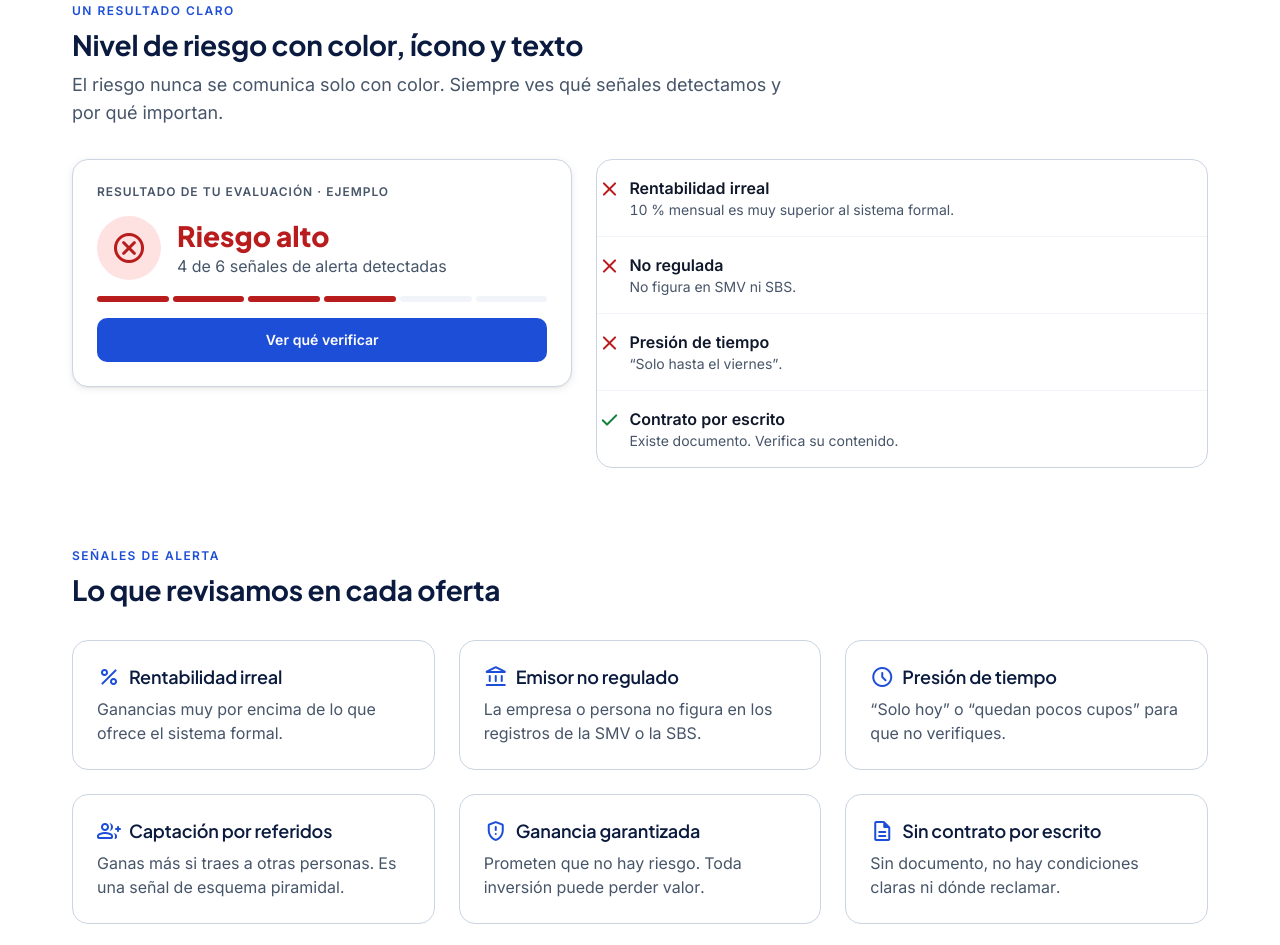
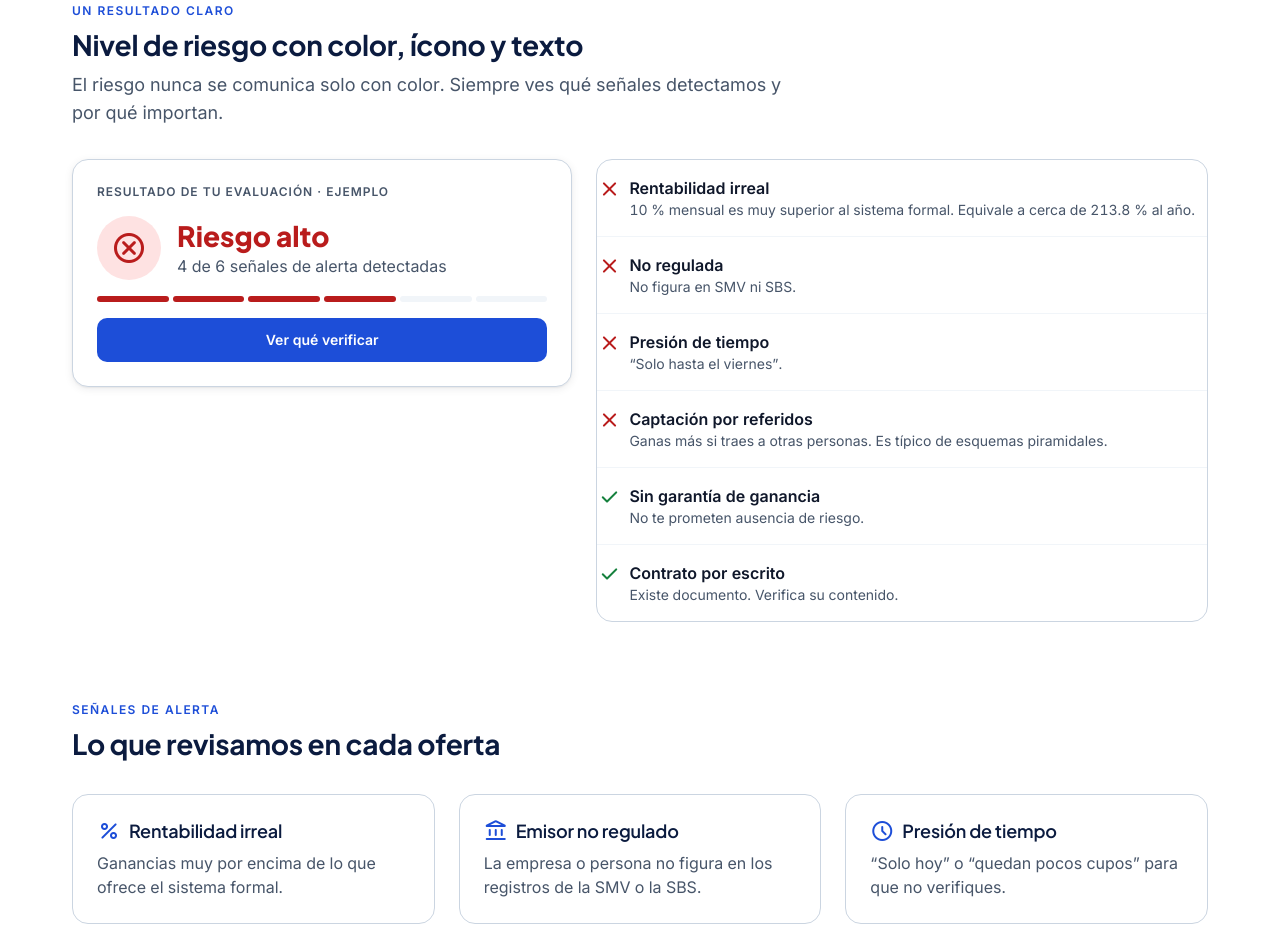
Before and after one commit to dylanbtn3110/Investcheck, a website: page index.html in a window 1280 px wide. Shown: the part 1557-2502 px from the top of the page. Drawn offline with nearby package versions, Linux system fonts and the light colour scheme.

Commit message:
fix(landing): completar el ejemplo de resultado con las 6 señales
El ejemplo decía "4 de 6 señales de alerta detectadas", pero solo
mostraba 3 señales con ✕ y 1 con ✓. Ahora lista las 6 señales en el
orden y con los textos que genera risk.js (4 con ✕ y 2 con ✓), como
pide la tarjeta de resultado del informe (4.1.2) y la US02.

```diff
--- a/index.html
+++ b/index.html
@@ -136,9 +136,11 @@
         <a class="btn btn-block" href="verificar.html">Ver qué verificar</a>
       </div>
       <ul class="signal-list card" aria-label="Ejemplo de señales detectadas">
-        <li class="is-alert"><span class="icon" aria-hidden="true">close</span><div><strong>Rentabilidad irreal</strong><span class="detail">10 % mensual es muy superior al sistema formal.</span></div></li>
+        <li class="is-alert"><span class="icon" aria-hidden="true">close</span><div><strong>Rentabilidad irreal</strong><span class="detail">10&nbsp;% mensual es muy superior al sistema formal. Equivale a cerca de 213.8&nbsp;% al año.</span></div></li>
         <li class="is-alert"><span class="icon" aria-hidden="true">close</span><div><strong>No regulada</strong><span class="detail">No figura en SMV ni SBS.</span></div></li>
         <li class="is-alert"><span class="icon" aria-hidden="true">close</span><div><strong>Presión de tiempo</strong><span class="detail">“Solo hasta el viernes”.</span></div></li>
+        <li class="is-alert"><span class="icon" aria-hidden="true">close</span><div><strong>Captación por referidos</strong><span class="detail">Ganas más si traes a otras personas. Es típico de esquemas piramidales.</span></div></li>
+        <li class="is-ok"><span class="icon" aria-hidden="true">check</span><div><strong>Sin garantía de ganancia</strong><span class="detail">No te prometen ausencia de riesgo.</span></div></li>
         <li class="is-ok"><span class="icon" aria-hidden="true">check</span><div><strong>Contrato por escrito</strong><span class="detail">Existe documento. Verifica su contenido.</span></div></li>
       </ul>
     </div>
```
